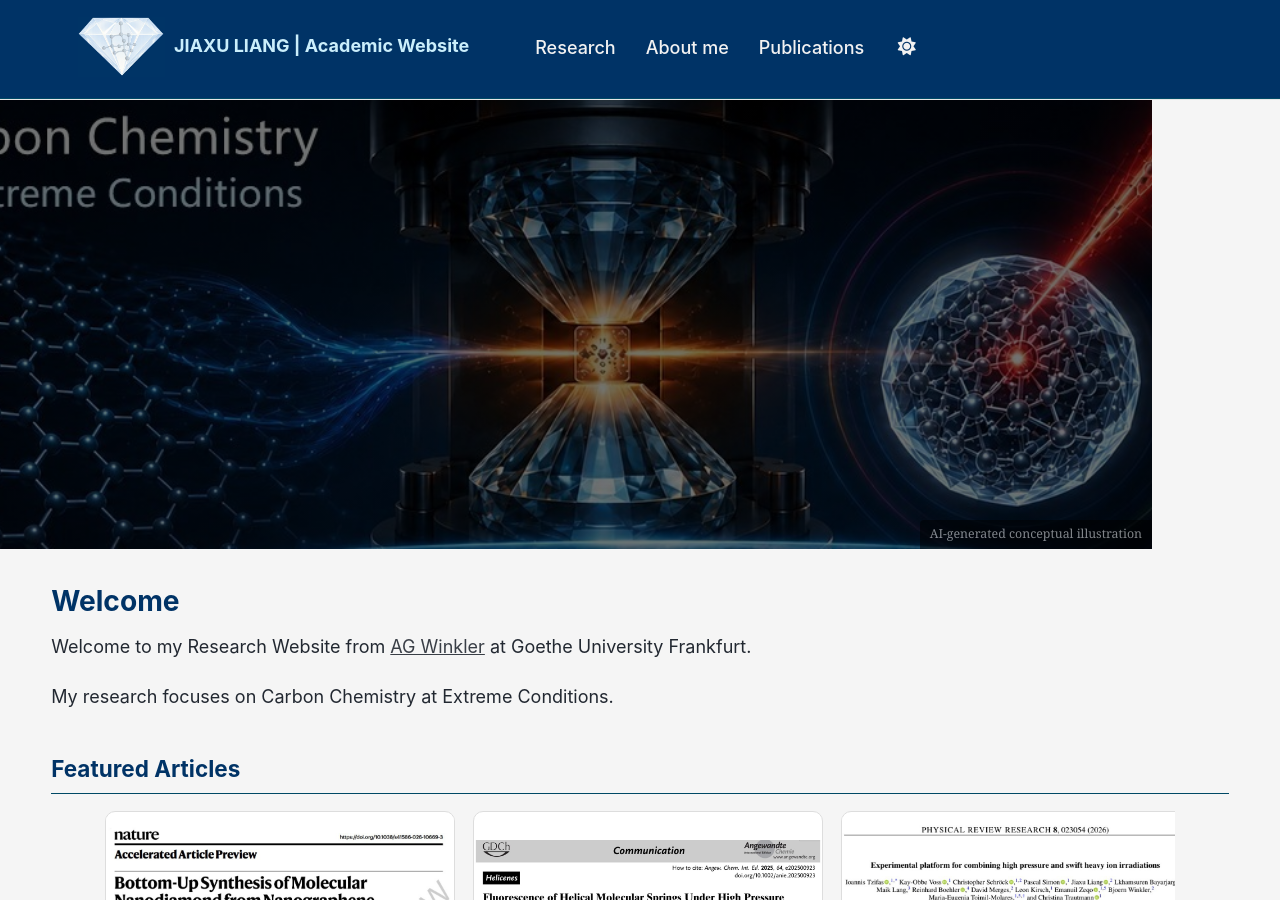
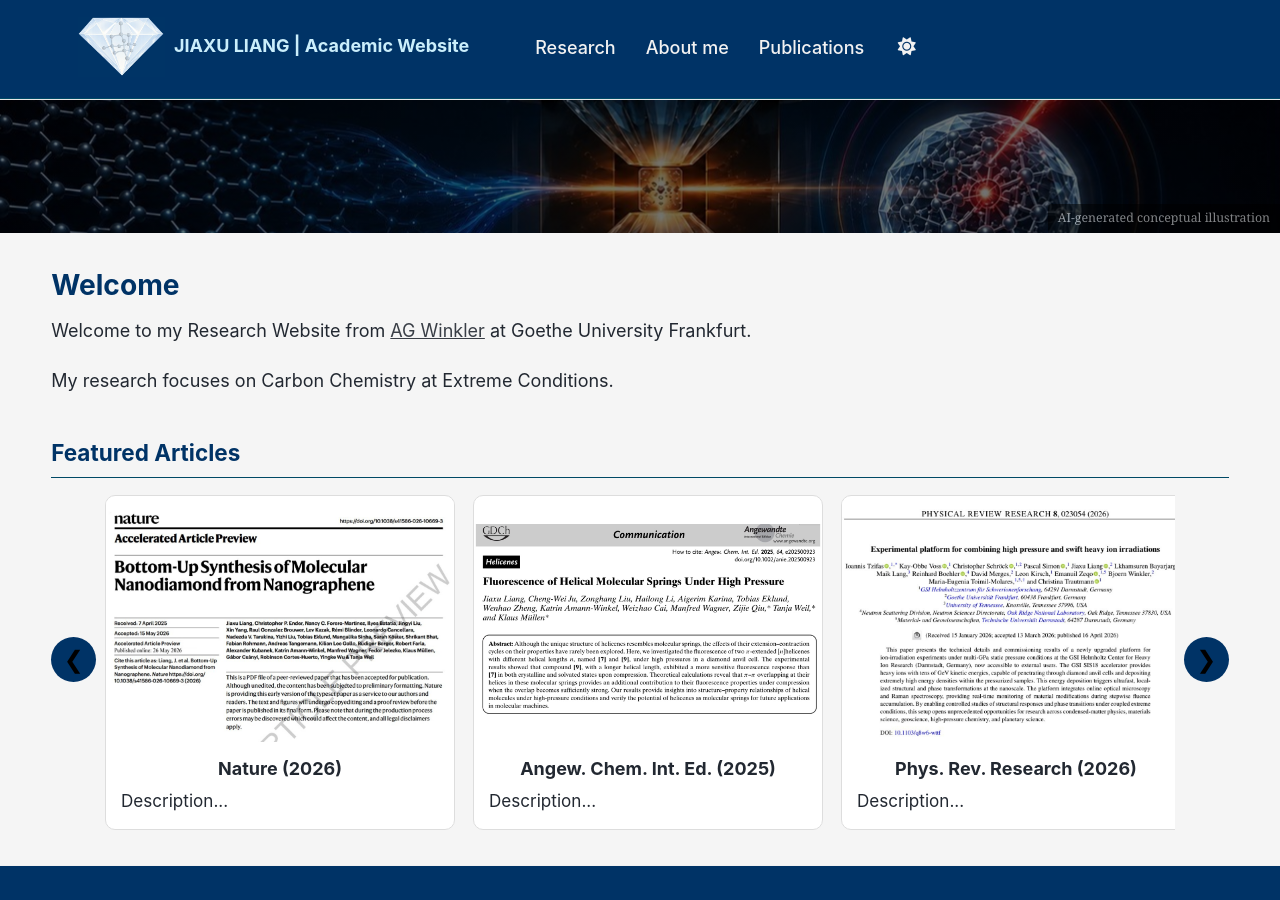
Before and after one commit to liangjiaxu-research/liangjiaxu-research.github.io, a Jekyll site: the page built from _pages/about.md, in a window 1280 px wide and 900 px high. Built offline with Jekyll 4.4.1, drawn with Linux system fonts in a browser that asks for light colours; a script bundle is joined from its source files by our own code; library files that are not in the unit come from our copies.

Commit message:
Update _custom.scss

```diff
--- a/_sass/_custom.scss
+++ b/_sass/_custom.scss
@@ -26,10 +26,10 @@ body {
 
 /* HOME页图片设置 */
 .page__hero--overlay {
-    min-height: 50vh;
     display: flex;
+    max-width: 100%;
+    min-height: auto;
     align-items: center;
-    max-width: 90%;
     padding-top: 80px;
 }
 .page__hero--overlay .page__title {
```
